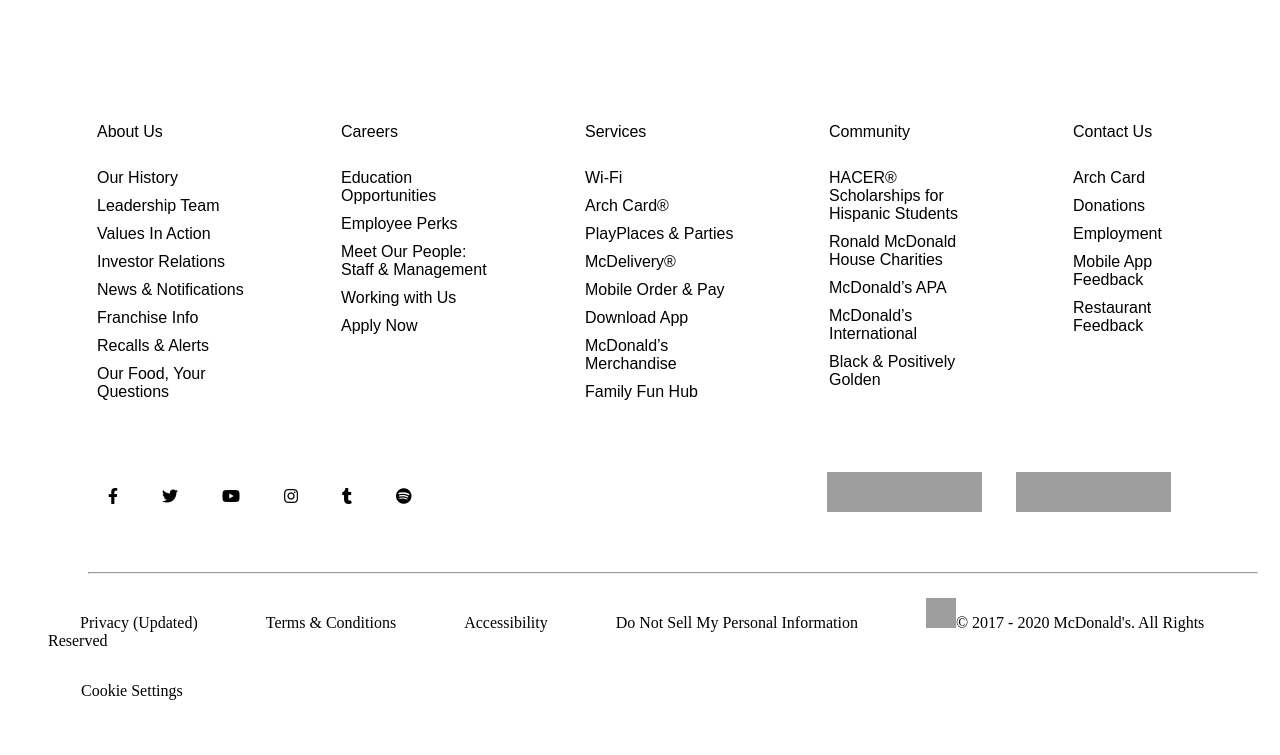
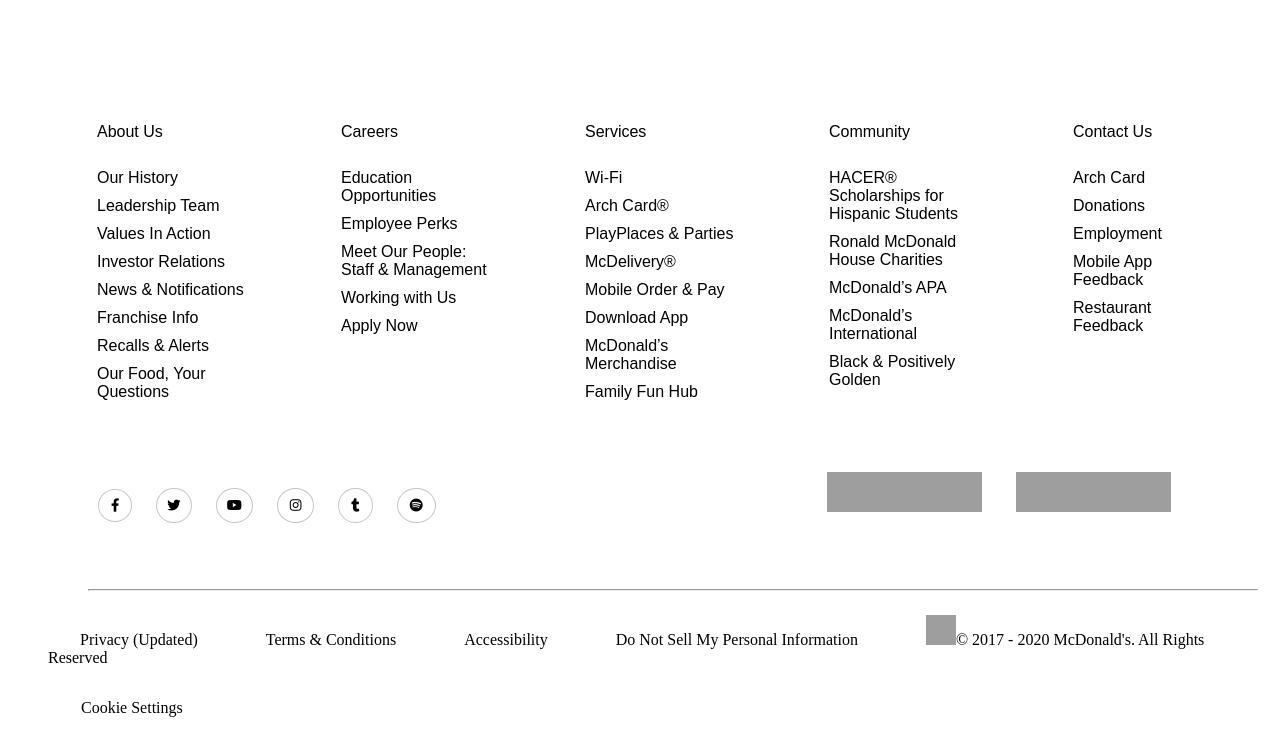
Before and after one commit to Sanjik761/MacDonalds, a plain HTML site: page index.html in a window 1280 px wide. Shown: the part 1845-2600 px from the top of the page. Before the commit the page ends 2561 px from the top, so only its background shows below. Drawn offline with Linux system fonts and the light colour scheme; grey boxes are pictures that could not be loaded.

Commit message:
finish MacDonalds

```diff
--- a/index.html
+++ b/index.html
@@ -172,12 +172,12 @@
         <main class="foot-icon">
             <div>
                 <ul>
-                    <li><a href="#"><i class="fab fa-facebook-f"></i></a></li>
-                    <li><a href="#"><i class="fab fa-twitter"></i></a></li>
-                    <li><a href="#"><i class="fab fa-youtube"></i></a></li>
-                    <li><a href="#"><i class="fab fa-instagram"></i></a></li>
-                    <li><a href="#"><i class="fab fa-tumblr"></i></a></li>
-                    <li><a href="#"><i class="fab fa-spotify"></i></a></li>
+                    <li><button class="but-1"><i class="fab fa-facebook-f"></i></button></li>
+                    <li><button class="but-2"><i class="fab fa-twitter"></i></button></li>
+                    <li><button class="but-3"><i class="fab fa-youtube"></i></button></li>
+                    <li><button class="but-4"><i class="fab fa-instagram"></i></button></li>
+                    <li><button class="but-5"><i class="fab fa-tumblr"></i></button></li>
+                    <li><button class="but-6"><i class="fab fa-spotify"></i></button></li>
                 </ul>
             </div>
             <div>
--- a/style.css
+++ b/style.css
@@ -1,6 +1,5 @@
-
-/* body {
-    font-family: sans-serif;
+/* * {
+    border: 1px solid black;
 } */
 
 .macdonald {
@@ -49,7 +48,6 @@ a:visited {
     padding: 12px 30px;
     border-radius: 5px ;
     border: 1px solid white;
-
 }
 
 .donald {
@@ -115,7 +113,6 @@ a:visited {
 
 .mac-text p {
     color: #292929;
-
 }
 
 .mac-text2,
@@ -181,11 +178,71 @@ footer {
 
 .foot-icon ul li {
     display: inline;
-    margin: 20px;
+    margin: 10px;
 }
 
 .foot-icon img {
     margin: 0 15px;
+}
+
+.but-1 {
+    padding: 8px 12px;
+}
+
+.but-1:hover {
+    background-color: #006bae;
+}
+
+.but-2,
+.but-3 {
+    padding: 9px 10px;
+}
+
+.but-2:hover {
+    background-color: #2fb4f1;
+}
+
+.but-3:hover {
+    background-color: #d11b1b;
+}
+
+.but-4,
+.but-5,
+.but-6 {
+    padding: 9px 12px;
+}
+
+.but-4:hover {
+    background-color: #e21977;
+}
+
+.but-5:hover {
+    background-color: #370372;
+}
+
+.but-1:hover,
+.but-2:hover,
+.but-3:hover,
+.but-4:hover,
+.but-5:hover,
+.but-6:hover {
+    color: white;
+    cursor: pointer;
+}
+
+.but-1,
+.but-2,
+.but-3,
+.but-4,
+.but-5,
+.but-6 {
+    border: 1px solid rgb(202, 197, 197);
+    background-color: white;
+    border-radius: 50%;
+}
+
+.but-6:hover {
+    background-color: #06b331;
 }
 
 .hr-foot {
@@ -196,7 +253,6 @@ footer {
 
 .finish-foot {
     display: flex;
-    /* justify-content: space-evenly; */
 }
 
 .finish-foot ul li {
@@ -206,18 +262,5 @@ footer {
 
 .finish-p {
     margin-left: 73px;
+    margin-bottom: 50px;
 }
-/* .fa-spotify,
-.fa-tumblr,
-.fa-instagram,
-.fa-youtube,
-.fa-twitter,
-.fa-facebook-f {
-    border-radius: 50%;
-    border: 1px solid rgb(197, 190, 190);
-    padding: 8px 11px;
-} */
-
-/* * {
-    border: 1px solid black;
-} */
```
